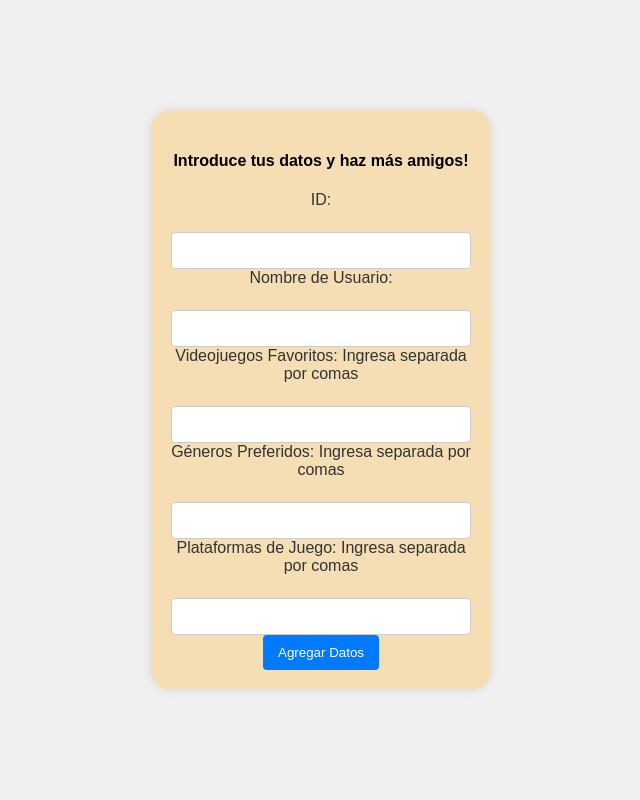
After one commit to Anx0123/TF_Complejidad_Algoritmica, a Flask app: page /add_data in a window 1280 px wide. The commit adds this page. Shown: the whole page, without its empty margins (319-959 px from the left). Run offline with Flask 3, Linux system fonts and the light colour scheme.

Commit message:
feat: add_data and save at dataset completed.

```diff
--- /dev/null
+++ b/Templates/add_data.html
@@ -0,0 +1,25 @@
+<!DOCTYPE html>
+<html>
+<head>
+    <title>Add Data</title>
+    <link rel="stylesheet" href="{{ url_for('static', filename='style.css') }}">
+</head>
+<body>
+    <div class="form-container">
+        <h4>Introduce tus datos y haz más amigos! </h4>
+        <form action="/add_data" method="post">
+            <label for="id">ID:</label><br>
+            <input type="text" id="id" name="id"><br>
+            <label for="nombreUsuario">Nombre de Usuario:</label><br>
+            <input type="text" id="nombreUsuario" name="nombreUsuario"><br>
+            <label for="videojuegosFavoritos">Videojuegos Favoritos: Ingresa separada por comas</label><br>
+            <input type="text" id="videojuegosFavoritos" name="videojuegosFavoritos"><br>
+            <label for="generosPreferidos">Géneros Preferidos: Ingresa separada por comas</label><br>
+            <input type="text" id="generosPreferidos" name="generosPreferidos"><br>
+            <label for="plataformasJuego">Plataformas de Juego: Ingresa separada por comas</label><br>
+            <input type="text" id="plataformasJuego" name="plataformasJuego"><br>
+            <button type="submit">Agregar Datos</button>
+        </form>
+    </div>
+</body>
+</html>
--- a/app.py
+++ b/app.py
@@ -1,4 +1,5 @@
-from flask import Flask, render_template, redirect, url_for, request, session, flash
+from flask import Flask, render_template, redirect, url_for, request, session, flash, jsonify
+import json
 
 # Crear una instancia de la aplicación Flask
 app = Flask(__name__)
@@ -70,6 +71,44 @@ def logout():
     # Redirigir a la página principal
     return redirect(url_for('home'))
 
+
+
+
+@app.route('/add_data', methods=['GET', 'POST'])
+def add_data():
+    """
+    Ruta para agregar datos.
+    Maneja tanto las solicitudes GET como POST.
+    """
+    if request.method == 'POST':
+        # Obtener los datos del formulario y convertirlos a un diccionario normal
+        data = request.form.to_dict()
+
+        # Convertir las cadenas de texto en listas
+        data['videojuegosFavoritos'] = data['videojuegosFavoritos'].split(',')
+        data['generosPreferidos'] = data['generosPreferidos'].split(',')
+        data['plataformasJuego'] = data['plataformasJuego'].split(',')
+
+        # Leer el dataset actual
+        with open('dataset.json', 'r') as file:
+            dataset = json.load(file)
+
+        # Agregar los nuevos datos al dataset
+        dataset.append(data)
+
+        # Guardar el dataset actualizado
+        with open('dataset.json', 'w') as file:
+            json.dump(dataset, file)
+
+        # Mostrar un mensaje flash de éxito
+        flash('Data added successfully!', 'success')
+
+        # Redirigir a la página principal
+        return redirect(url_for('home'))
+
+    # Renderizar la plantilla 'add_data.html' para las solicitudes GET
+    return render_template('add_data.html')
+
 if __name__ == '__main__':
     # Ejecutar la aplicación en modo de depuración
     app.run(debug=True)
--- a/static/style.css
+++ b/static/style.css
@@ -52,6 +52,16 @@ input[type="password"] {
     box-sizing: border-box;
 }
 
+.form-container{
+    max-width: 300px;
+    margin: 0 auto;
+    background-color: wheat;
+    padding: 20px;
+    border-radius: 20px;
+    box-shadow: 0 0 10px rgba(0, 0, 0, 0.1);
+    text-align: center;
+}
+
 button {
     background-color: #007BFF;
     color: white;
```
